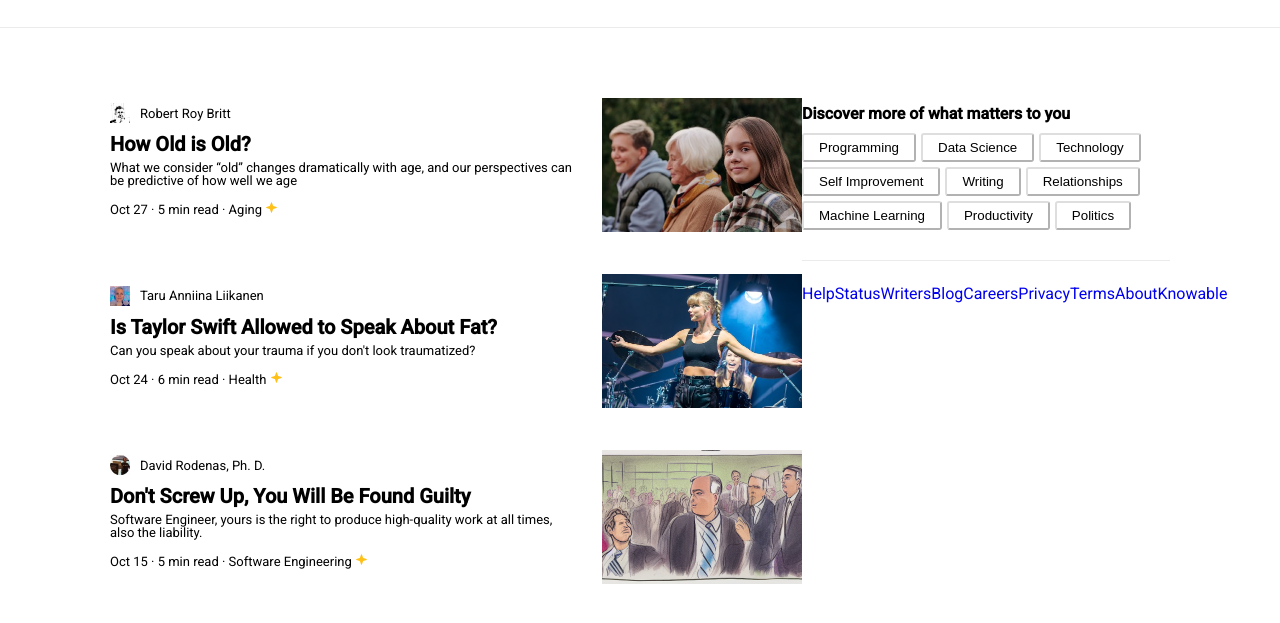
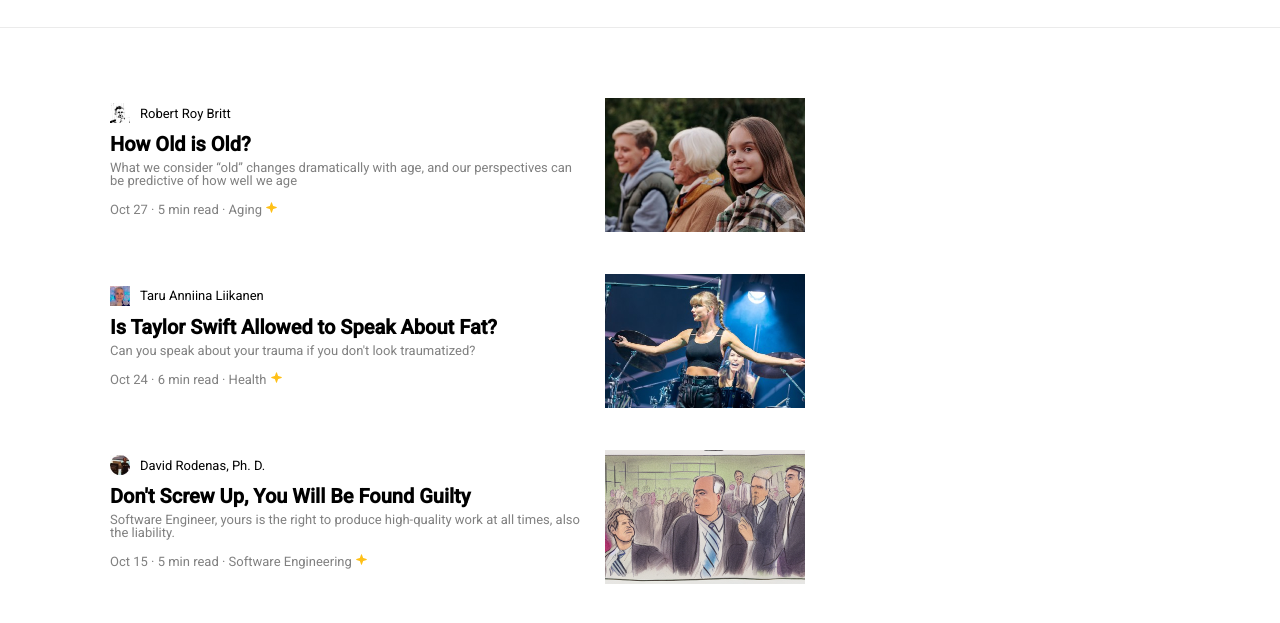
Before and after one commit to Lauracera/U2-W1-L5, a plain HTML site: page index.html in a window 1280 px wide. Shown: the part 769-1392 px from the top of the page. Drawn offline with nearby package versions, Linux system fonts and the light colour scheme.

Commit message:
cambio colori testo e bottoni

```diff
--- a/S5-P-Medium-Clone-Start/assets/css/style.css
+++ b/S5-P-Medium-Clone-Start/assets/css/style.css
@@ -18,6 +18,7 @@ ul {
 
 a {
   text-decoration: none;
+  color: grey;
 }
 
 /* HEADER */
@@ -196,6 +197,7 @@ h2 {
 article p {
   font-size: 13px;
   margin-bottom: 14px;
+  color: grey;
 }
 
 .big-img {
@@ -235,10 +237,12 @@ article {
 
 #ul-footer li button {
   background-color: white;
-  border-color: rgba(194, 193, 193, 0.527);
+  border-color: rgba(209, 209, 209, 0.432);
   border-radius: 3px;
   padding: 5px 15px;
   margin-bottom: 5px;
+  color: grey;
+  border-width: thin;
 }
 
 #div-ul-border {
@@ -271,3 +275,9 @@ aside {
 #cont-all {
   display: flex;
 }
+
+#cnt-link {
+  position: fixed;
+  top: 88px;
+  width: 80%;
+}
```
